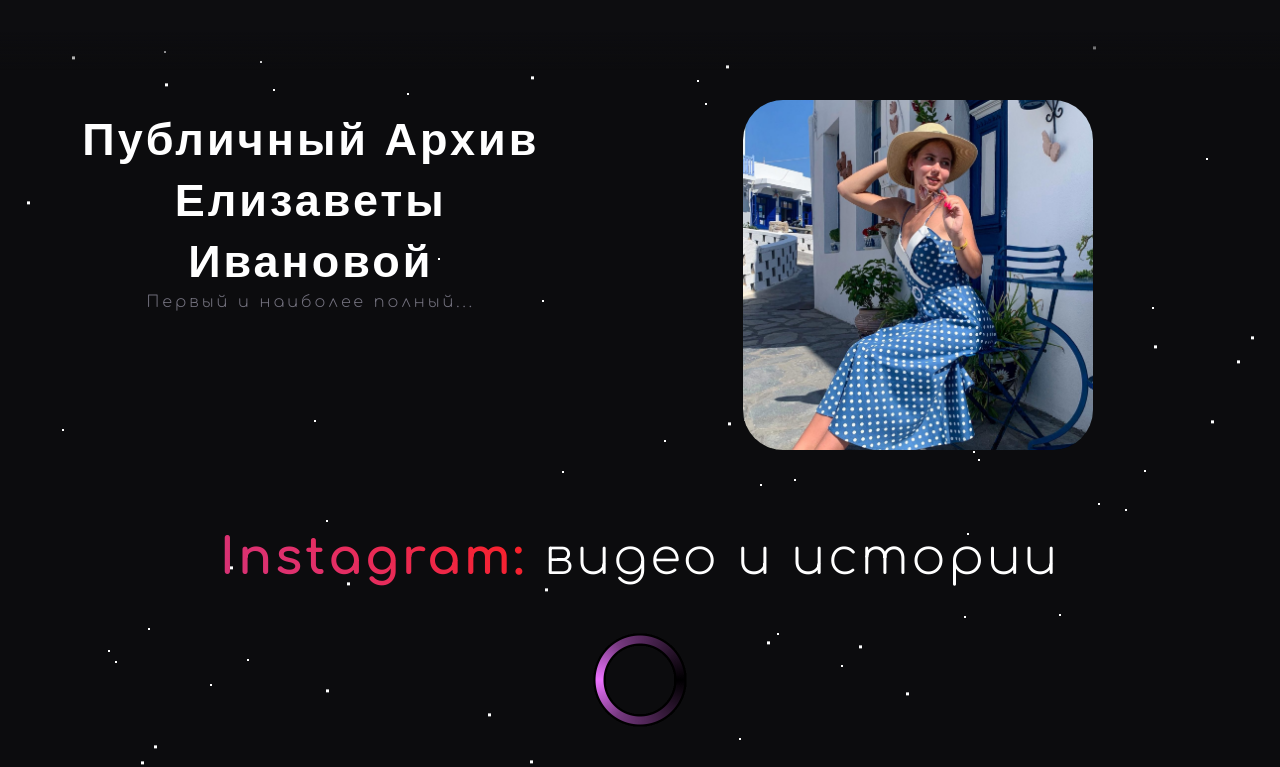
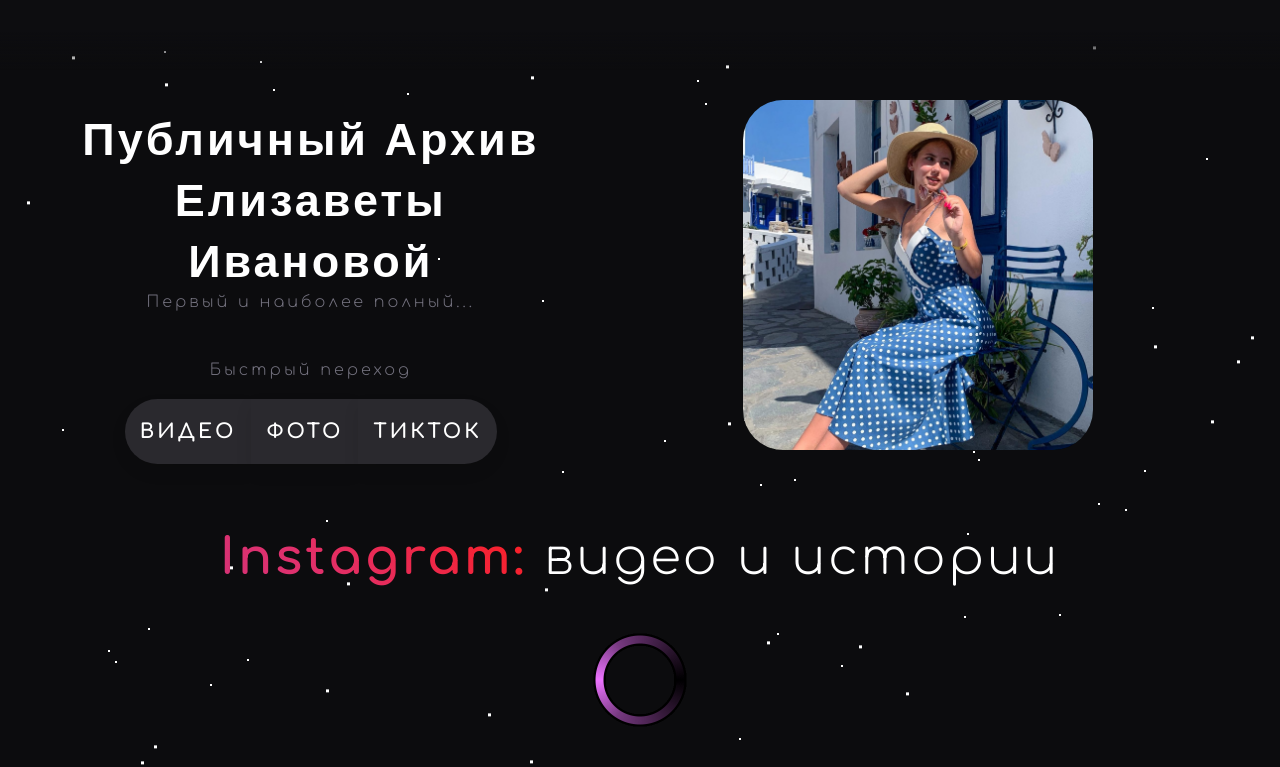
Before and after one commit to HotDro4illa/e_ivettta, a website: page index.html in a window 1280 px wide. Shown: the top 767 px of the page. Drawn offline with nearby package versions, Linux system fonts and the light colour scheme; no server answers.

Commit message:
add quick

```diff
--- a/index.html
+++ b/index.html
@@ -34,6 +34,17 @@
 	color: white;
 	font-family: 'Comfortaa', cursive; letter-spacing: 1px; text-align:center; "></p>
 
+
+	<div><p style="font-family: 'Comfortaa', cursive; color: #73717e; font-weight:200; text-align:center; margin: 20px; letter-spacing: 3px; margin-top: 30px;">Быстрый переход</p>
+<div class="quick_blk">
+
+<p class="quick_txt2" id="qc_video" style="border-radius: 40px 0px 0px 40px;">Видео</p>
+<p class="quick_txt1" id="qc_photo">Фото</p>
+
+<p class="quick_txt3" id="qc_tiktok" style="border-radius: 0px 40px 40px 0px;">ТикТок</p>
+</div>
+</div>
+
 </div>
 
 <div class="prlx_main">
@@ -45,7 +56,7 @@
 
 </div>
 
-<div class="p_block">
+<div class="p_block" id="video_cont">
 <p class="category"><span class="category" style="font-weight: 700; background: linear-gradient(45deg, #405de6, #5851db, #833ab4, #c13584, #e1306c, #fd1d1d);
   background-size: 400% auto;
 
@@ -57,7 +68,7 @@
 </div>
 
 <div class="container" id="videos"><img style="max-height: 100px;" src="/loading.gif"></img></div>
-<div class="p_block">
+<div class="p_block" id="photo_cont">
 <p class="category" style="margin-top: 40px;"><span class="category" style="font-weight: 700; background: linear-gradient(45deg, #405de6, #5851db, #833ab4, #c13584, #e1306c, #fd1d1d);
   background-size: 400% auto;
 
@@ -69,7 +80,7 @@
 </div>
 <div class="container" id="photos" style=""><img style="max-height: 100px;" src="/loading.gif"></div>
 
-<div class="p_block">
+<div class="p_block" id="tiktok_cont">
 <p class="category" style="margin-top: 40px;"><span class="category" style="margin-top: 40px; text-align:center; font-weight: 700; background: linear-gradient(225deg, #ff0050, #00f2ea);
   background-size: 400% auto;
 
--- a/index.js
+++ b/index.js
@@ -59,6 +59,8 @@
 main();
 
 
+let timerId = setInterval(() => main(), 3600000);
+
 io.on('connection', (socket) => {
 
 
--- a/public/client.js
+++ b/public/client.js
@@ -86,3 +86,21 @@
 
 
 });
+
+$("#qc_photo").click(function() {
+    $('html, body').animate({
+        scrollTop: $("#photo_cont").offset().top
+    }, 1000); // Скорость прокрутки
+});
+
+$("#qc_video").click(function() {
+    $('html, body').animate({
+        scrollTop: $("#video_cont").offset().top
+    }, 1000); // Скорость прокрутки
+});
+
+$("#qc_tiktok").click(function() {
+    $('html, body').animate({
+        scrollTop: $("#tiktok_cont").offset().top
+    }, 1000); // Скорость прокрутки
+});
--- a/public/style.css
+++ b/public/style.css
@@ -212,4 +212,81 @@
       background-position: 0% center;
     }
   }
+
+
+.quick_blk{
+  display: flex;
+justify-content: center;
 }
+
+
+.quick_txt1{
+	font-family: 'Comfortaa', cursive;
+  font-size: 20px;
+  margin: 0;
+  padding: 15px;
+    text-decoration: none;
+    display: inline-block;
+    line-height: 35px;
+  text-transform: uppercase;
+    text-align: center;
+    letter-spacing: 3px;
+    font-weight: 600;
+    color: white;
+    background: #2a292e;
+    box-shadow: 0 8px 15px rgba(0, 0, 0, .1);
+    transition: .3s;
+}
+
+.quick_txt1:hover {
+    background: #405de6;
+  box-shadow: 0 15px 20px rgba(64, 93, 230, .4);
+  color: white;
+}
+
+.quick_txt2{
+	font-family: 'Comfortaa', cursive;
+  font-size: 20px;
+  margin: 0;
+  padding: 15px;
+    text-decoration: none;
+    display: inline-block;
+    line-height: 35px;
+  text-transform: uppercase;
+    text-align: center;
+    letter-spacing: 3px;
+    font-weight: 600;
+    color: white;
+    background: #2a292e;
+    box-shadow: 0 8px 15px rgba(0, 0, 0, .1);
+    transition: .3s;
+}
+
+.quick_txt3{
+	font-family: 'Comfortaa', cursive;
+  font-size: 20px;
+  margin: 0;
+  padding: 15px;
+    text-decoration: none;
+    display: inline-block;
+    line-height: 35px;
+  text-transform: uppercase;
+    text-align: center;
+    letter-spacing: 3px;
+    font-weight: 600;
+    color: white;
+    background: #2a292e;
+    box-shadow: 0 8px 15px rgba(0, 0, 0, .1);
+    transition: .3s;
+}
+
+.quick_txt2:hover {
+    background: #833ab4;
+  box-shadow: 0 15px 20px rgba(131, 58, 180, .4);
+  color: white;
+}
+.quick_txt3:hover {
+    background: #e1306c;
+  box-shadow: 0 15px 20px rgb(225, 48, 108, .4);
+  color: white;
+}
```
